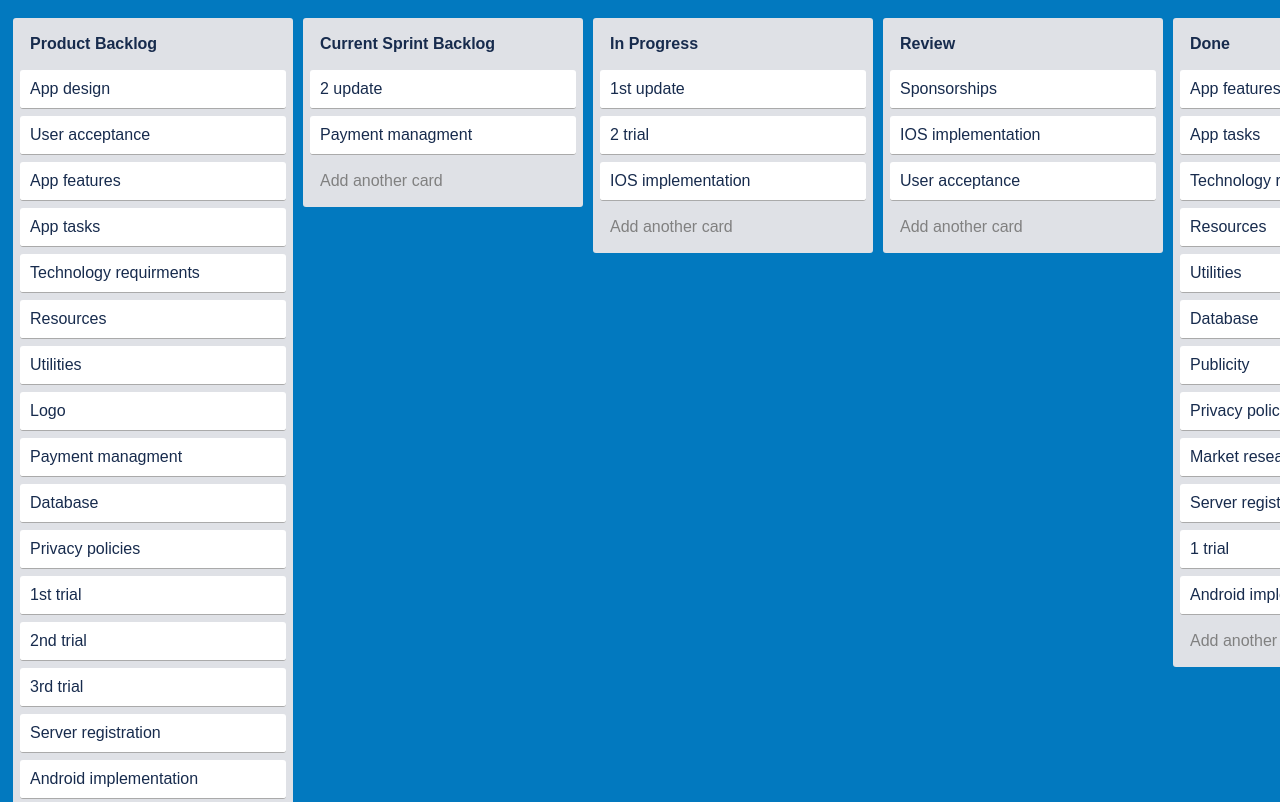
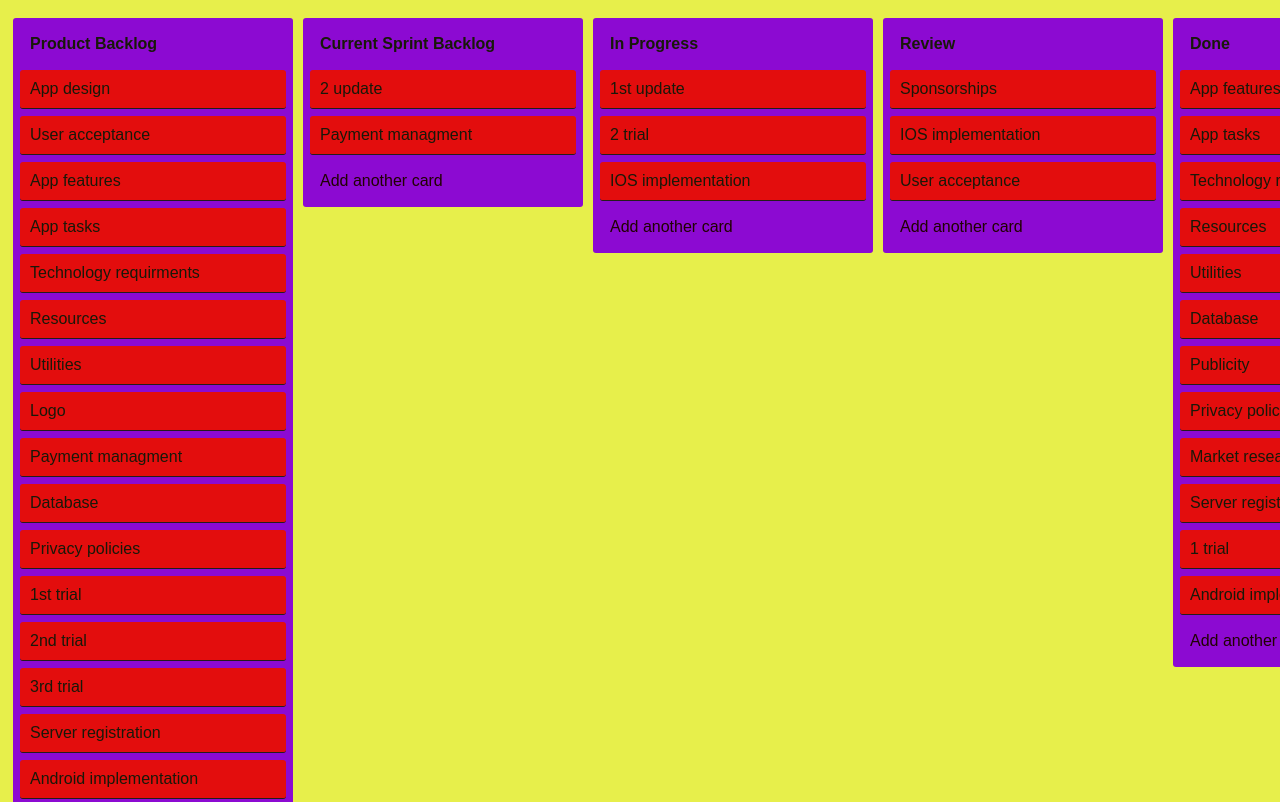
Before and after one commit to Jair130/csp-ps_ca3, a plain HTML site: page index.html in a window 1280 px wide. Shown: the top 802 px of the page. Drawn offline with nearby package versions, Linux system fonts and the light colour scheme.

Commit message:
colors changed

```diff
--- a/style.css
+++ b/style.css
@@ -1,7 +1,7 @@
 body {
   font-family: sans-serif;
-  color: #172b4d;
-  background-color: #0279bf;
+  color: #181909;
+  background-color: #e3ec27d4;
   display: flex;
   align-items: start;
 }
@@ -31,7 +31,7 @@ div {
 
 .editing {
   background: white;
-  color: #172b4d !important;
+  color: #1e56b7 !important;
   box-shadow:inset 0px 0px 0px 2px #0279bf;
 }
 
@@ -40,8 +40,8 @@ div {
 }
 
 .card {
-  background: white;
-  border-bottom: 1px solid #aaa;
+  background: rgb(227, 13, 13);
+  border-bottom: 1px solid rgb(36, 29, 29);
 }
 
 .list {
@@ -49,7 +49,7 @@ div {
   min-width: 280px;
   margin: 10px 5px;
   position: relative;
-  background: #dfe1e6;
+  background: #8c0ad2;
 }
 
 
@@ -63,7 +63,7 @@ div {
 
 .ghost {
   opacity: .1;
-  color: #000;
+  color: rgb(24, 227, 234);
   background-color: #000;
 }
 
@@ -72,7 +72,7 @@ div {
   display: inline-block;
   padding: 10px;
   margin-top: 0px;
-  color: gray;
+  color: rgb(32, 2, 2);
   text-decoration: none;
 /*   border-bottom: 1px solid #dfe1e6; */
 }
```
